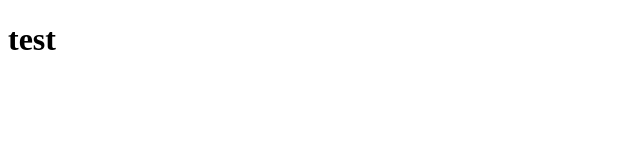
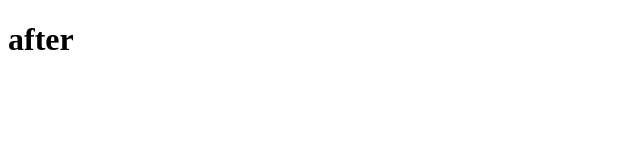
Before and after one commit to ggkfox/updater-test, an Electron app: page index.html in a window 1280 px wide. Shown: the full height of the page, 0-640 px from the left. Drawn offline with Linux system fonts and the light colour scheme.

Commit message:
Update index.html

```diff
--- a/index.html
+++ b/index.html
@@ -7,6 +7,6 @@
     <title>Document</title>
 </head>
 <body>
-    <h1>test</h1>
+    <h1>after</h1>
 </body>
 </html>
```
